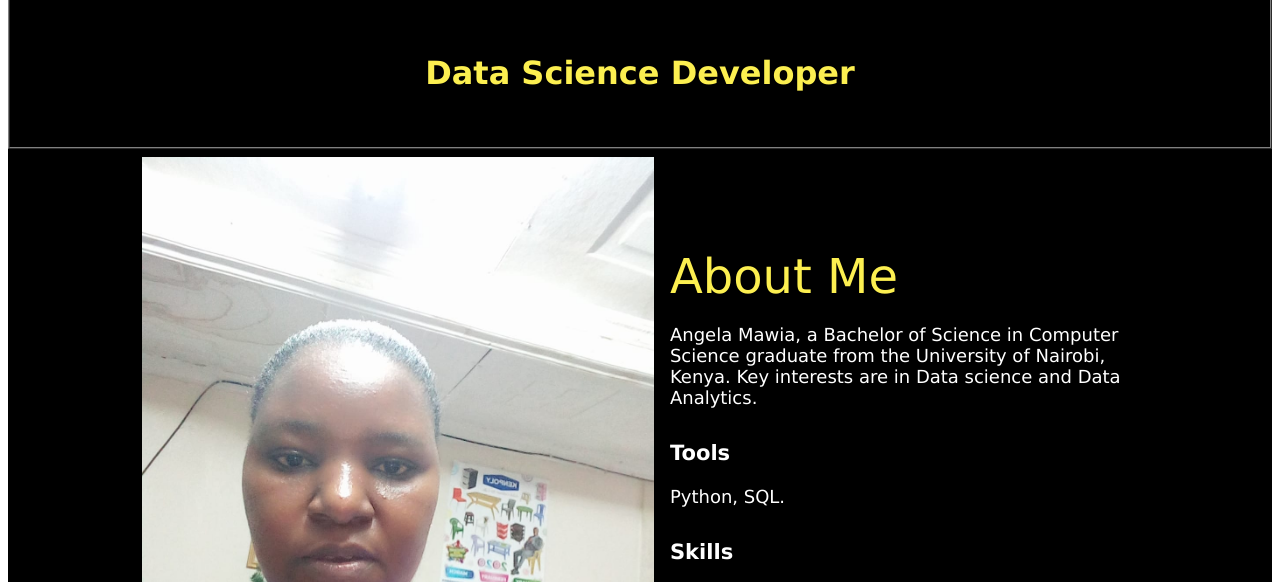
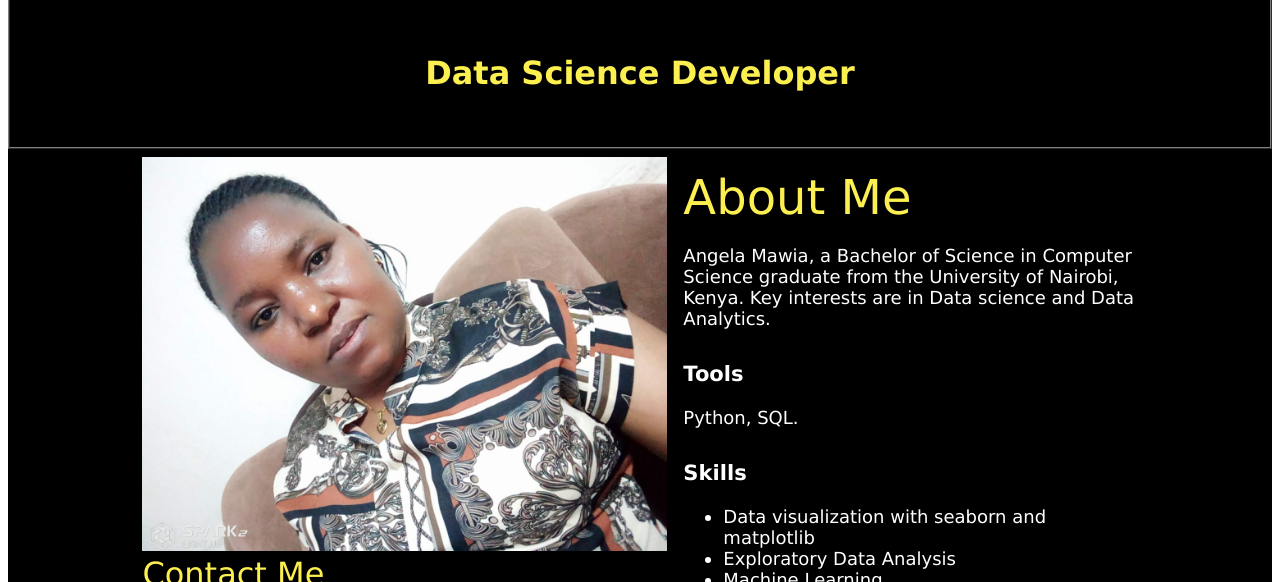
Before and after one commit to angelamawia/AngelaPortfolio.github.io, a plain HTML site: page index.html in a window 1280 px wide. Shown: the part 78-660 px from the top of the page. Drawn offline with Linux system fonts and the light colour scheme; files whose address does not match are found by name.

Commit message:
Update index.html

```diff
--- a/index.html
+++ b/index.html
@@ -143,7 +143,7 @@
 					<!--<tr>-->
 
 						<td  height="100" valign="middle" colspan="1">
-                            <img src="angel2.jpg" width="100%">
+                            <img src="angel.jpg" width="100%">
                         <font face="Verdana" size="6"
                             color="#FCEF50">
                             Contact Me</font><br>
```
